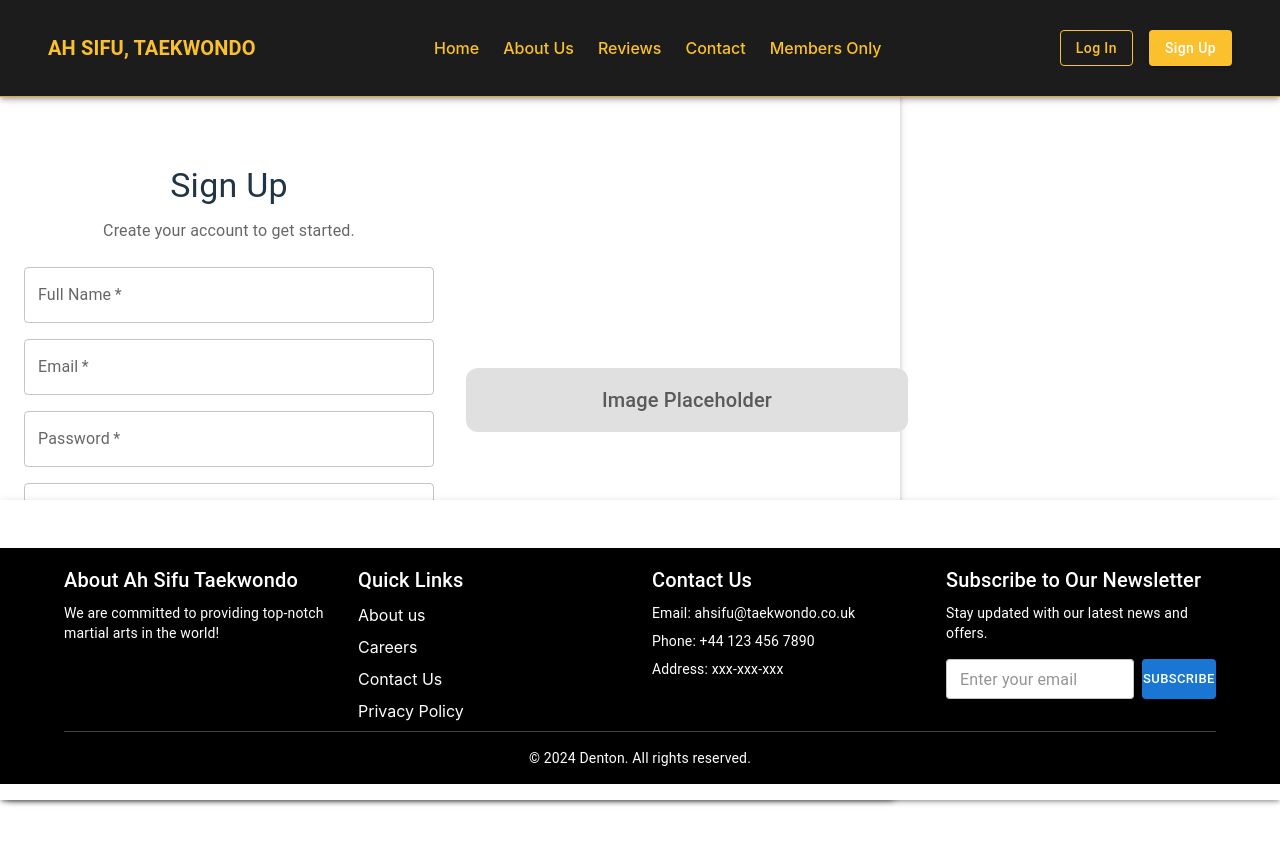
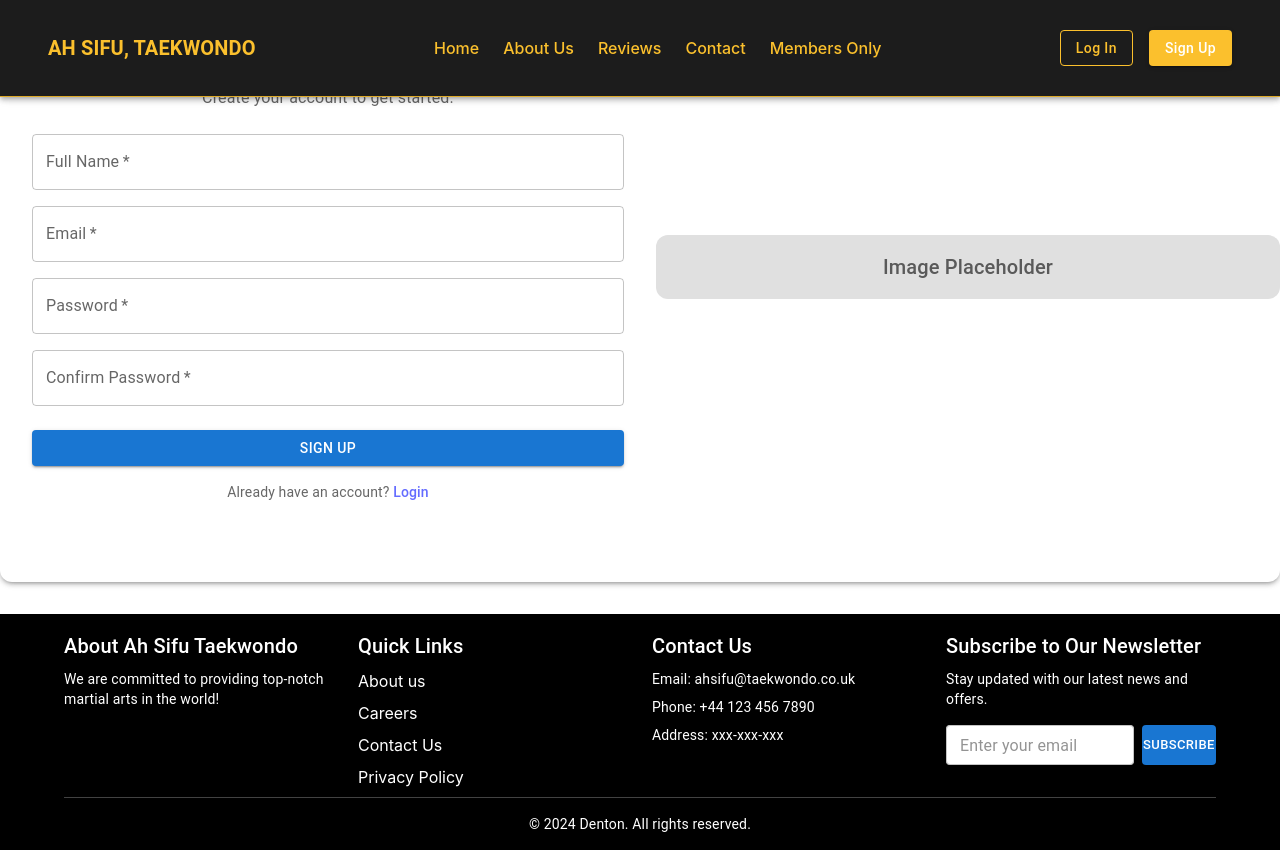
Before and after one commit to MingJae92/ahsifu-taekwondo, a React (Vite) app: page /signup in a window 1280 px wide. Built offline with nearby package versions, Linux system fonts and the light colour scheme.

Commit message:
Footer fixed to bottom issue resolved

```diff
--- a/src/pages/Signup/Signup.jsx
+++ b/src/pages/Signup/Signup.jsx
@@ -1,30 +1,44 @@
-import React from 'react';
-import { TextField, Button, Container, Box, Typography, Grid } from '@mui/material';
-import Navbar from '../../components/Navbar/Navbar';
-import Footer from '../../components/Footer/Footer';
+import React from "react";
+import {
+  TextField,
+  Button,
+  Container,
+  Box,
+  Typography,
+  Grid,
+} from "@mui/material";
+import Navbar from "../../components/Navbar/Navbar";
+import Footer from "../../components/Footer/Footer";
 
 const Signup = () => {
   return (
     <>
-      <Navbar/>
-      <Container
-        maxWidth="md"
+      <Navbar />
+      <Box
         sx={{
-          display: 'flex',
-          alignItems: 'center',
-          justifyContent: 'center',
-          height: '100vh',
-          bgcolor: 'background.paper',
-          borderRadius: '12px',
+          display: "flex",
+          flexDirection: "column",
+          minHeight: "100vh", // Ensure the container takes full height
+        }}
+      >
+        {/* Main Content Section */}
+        <Box
+          sx={{
+            flex: 1, // This makes sure the content takes the remaining space
+            display: "flex",
+            justifyContent: "center",
+            alignItems: "center",
+            bgcolor: "background.paper",
             boxShadow: 3,
             p: 4,
-          mb: 8, // Add bottom margin for footer spacing
+            borderRadius: "12px",
+            pb: 10, // Padding to avoid form overlap with footer
           }}
         >
           <Grid container spacing={4} alignItems="center">
             {/* Signup Form Section */}
             <Grid item xs={12} md={6}>
-            <Box sx={{ textAlign: 'center' }}>
+              <Box sx={{ textAlign: "center" }}>
                 <Typography variant="h4" gutterBottom>
                   Sign Up
                 </Typography>
@@ -84,13 +98,13 @@ const Signup = () => {
             <Grid item xs={12} md={6}>
               <Box
                 sx={{
-                height: '100%',
-                width: '100%',
-                bgcolor: 'grey.300',
-                borderRadius: '12px',
-                display: 'flex',
-                alignItems: 'center',
-                justifyContent: 'center',
+                  height: "100%",
+                  width: "100%",
+                  bgcolor: "grey.300",
+                  borderRadius: "12px",
+                  display: "flex",
+                  alignItems: "center",
+                  justifyContent: "center",
                   p: 2,
                 }}
               >
@@ -100,28 +114,17 @@ const Signup = () => {
               </Box>
             </Grid>
           </Grid>
-      </Container>
+        </Box>
 
-      {/* Full-width, fixed Footer */}
-      <Box
-        component="footer"
-        sx={{
-          position: 'fixed',
-          bottom: 0,
-          left: 0,
-          width: '100%',
-          bgcolor: 'background.paper',
-          boxShadow: 3,
-          py: 2,
-          zIndex: 1300, // Ensure it appears above other content
-        }}
-      >
+        {/* Footer */}
+
           <Box sx={{ width: "100vw", bgcolor: "background.paper", mt: 4 }}>
             <Container maxWidth={false} disableGutters>
               <Footer />
             </Container>
           </Box>
         </Box>
+
     </>
   );
 };
```
Lines whose indentation alone changed are shown as unchanged.
